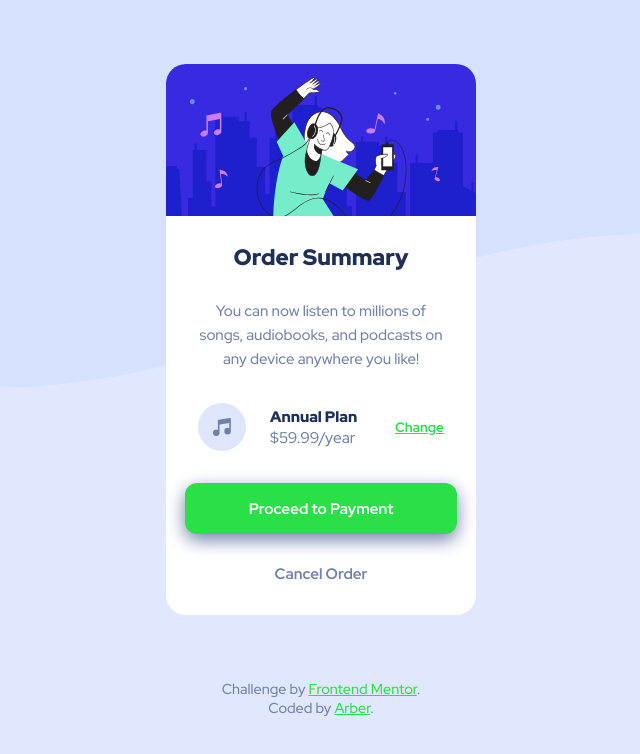
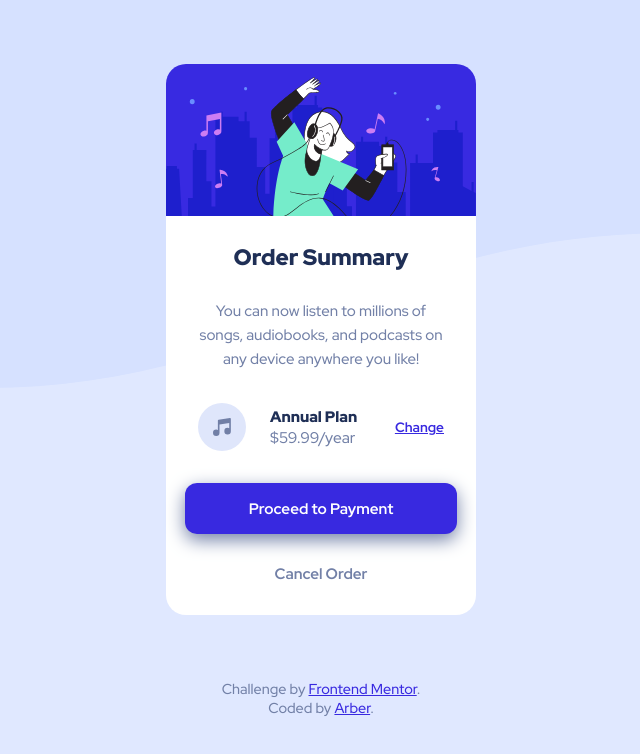
Before and after one commit to ArberTu474/html-and-challenge, a plain HTML site: page index.html in a window 1280 px wide. Shown: the whole page, without its empty margins (319-959 px from the left). Drawn offline with Linux system fonts and the light colour scheme.

Commit message:
changed the accent color back to blue

```diff
--- a/styles.css
+++ b/styles.css
@@ -2,8 +2,7 @@
 :root {
 
   --clr-primary-pale-blue: hsl(225, 100%, 94%);
-  --clr-primary-bright-blue: hsl(130, 75%, 52%);
-  /* --clr-primary-bright-blue: hsl(245, 75%, 52%); */
+  --clr-primary-bright-blue: hsl(245, 75%, 52%);
 
   --clr-neutral-very-pale-blue: hsl(228, 100%, 98%);
   --clr-neutral-desaturated-blue: hsl(224, 23%, 55%);
```
